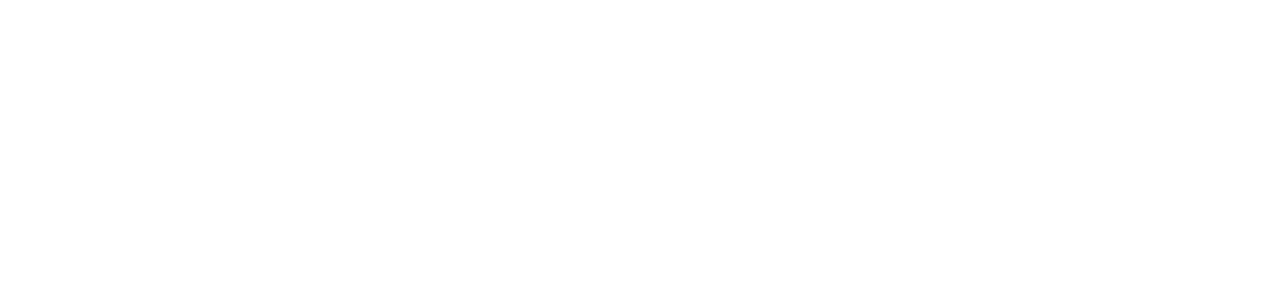
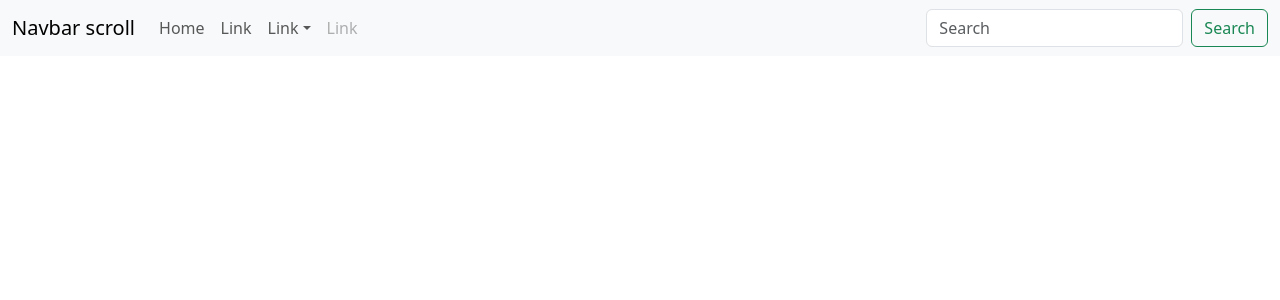
Before and after one commit to DBanfieldKeller/bleatr-social, a React (Create React App) app in the folder client/: page / in a window 1280 px wide. Shown: the top 300 px of the page. Built offline with nearby package versions, Linux system fonts and the light colour scheme.

Commit message:
added basic navbar template

```diff
--- a/client/src/App.js
+++ b/client/src/App.js
@@ -1,9 +1,12 @@
-import logo from './logo.svg';
 import './App.css';
+import Header from './components/header/header';
 
 function App() {
   return (
     <div className="App">
+      <Header>
+
+      </Header>
     </div>
   );
 }
--- /dev/null
+++ b/client/src/components/header/header.js
@@ -0,0 +1,54 @@
+import React from 'react';
+import Button from 'react-bootstrap/Button';
+import Container from 'react-bootstrap/Container';
+import Form from 'react-bootstrap/Form';
+import Nav from 'react-bootstrap/Nav';
+import Navbar from 'react-bootstrap/Navbar';
+import NavDropdown from 'react-bootstrap/NavDropdown';
+
+function Header() {
+    return (
+        <div>
+            <Navbar bg="light" expand="lg">
+                <Container fluid>
+                    <Navbar.Brand href="#">Navbar scroll</Navbar.Brand>
+                    <Navbar.Toggle aria-controls="navbarScroll" />
+                    <Navbar.Collapse id="navbarScroll">
+                        <Nav
+                            className="me-auto my-2 my-lg-0"
+                            style={{ maxHeight: '100px' }}
+                            navbarScroll
+                        >
+                            <Nav.Link href="#action1">Home</Nav.Link>
+                            <Nav.Link href="#action2">Link</Nav.Link>
+                            <NavDropdown title="Link" id="navbarScrollingDropdown">
+                                <NavDropdown.Item href="#action3">Action</NavDropdown.Item>
+                                <NavDropdown.Item href="#action4">
+                                    Another action
+                                </NavDropdown.Item>
+                                <NavDropdown.Divider />
+                                <NavDropdown.Item href="#action5">
+                                    Something else here
+                                </NavDropdown.Item>
+                            </NavDropdown>
+                            <Nav.Link href="#" disabled>
+                                Link
+                            </Nav.Link>
+                        </Nav>
+                        <Form className="d-flex">
+                            <Form.Control
+                                type="search"
+                                placeholder="Search"
+                                className="me-2"
+                                aria-label="Search"
+                            />
+                            <Button variant="outline-success">Search</Button>
+                        </Form>
+                    </Navbar.Collapse>
+                </Container>
+            </Navbar>
+        </div>
+    );
+}
+
+export default Header;
--- a/client/src/index.js
+++ b/client/src/index.js
@@ -3,6 +3,7 @@
 import './index.css';
 import App from './App';
 import reportWebVitals from './reportWebVitals';
+import 'bootstrap/dist/css/bootstrap.min.css';
 
 const root = ReactDOM.createRoot(document.getElementById('root'));
 root.render(
```
Also changed, not shown: client/src/components/body/body.js (added), client/src/components/body/style.css (added), client/src/components/header/style.css (added).
